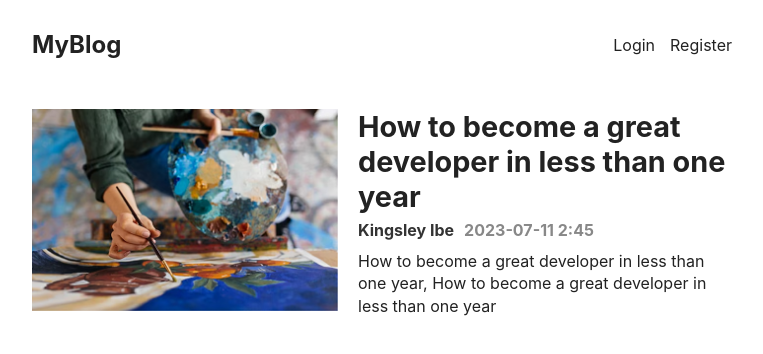
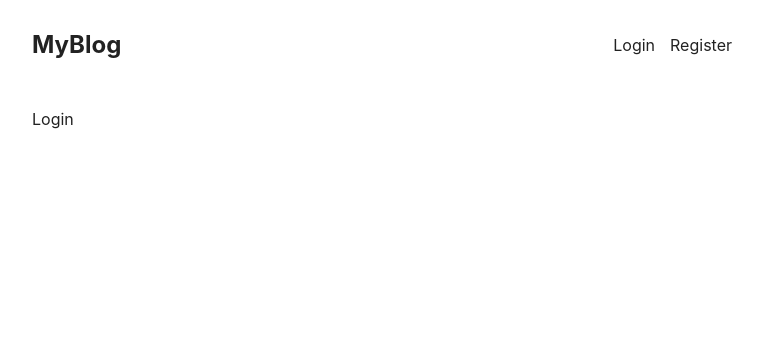
Before and after one commit to KingsleyIbe/prudlife, a React (Create React App) app in the folder client/: page /login in a window 1280 px wide. Shown: the top 354 px of the page, without its empty margins (258-1021 px from the left). Built offline with nearby package versions, Linux system fonts and the light colour scheme.

Commit message:
Implement router features

```diff
--- a/client/src/App.js
+++ b/client/src/App.js
@@ -1,30 +1,26 @@
 import './App.css';
-import image from './assets/images/card-img-7.png';
+import Post from './components/Post';
+import Header from './components/common/Header';
+import { Routes, Route } from 'react-router-dom';
 
 function App() {
   return (
-    <main>
-      <header>
-        <a href="" className="logo">MyBlog</a>
-        <nav>
-          <a href="">Login</a>
-          <a href="">Register</a>
-        </nav>
-      </header>
-      <div className="post">
-        <div className="image">
-          <img src={image} alt="blog" />
-        </div>
-        <div className="texts">
-          <h2>How to become a great developer in less than one year</h2>
-          <p className="info">
-            <a className="author">Kingsley Ibe</a>
-            <time>2023-07-11 2:45</time>
-          </p>
-          <p className="summary">How to become a great developer in less than one year, How to become a great developer in less than one year</p>
-        </div>
-      </div>
-    </main>
+    <Routes>
+      <Route index element={
+        <main>
+        <Header />
+        <Post />
+      </main>
+      } />
+
+      <Route path={'/login'} element={
+        <main>
+          <Header />
+          <div>Login</div>
+        </main>
+      } />
+
+    </Routes>
 
   );
 }
--- /dev/null
+++ b/client/src/components/Post.jsx
@@ -0,0 +1,21 @@
+import image from '../assets/images/card-img-7.png';
+
+const Post = () => {
+  return (
+    <div className="post">
+        <div className="image">
+          <img src={image} alt="blog" />
+        </div>
+        <div className="texts">
+          <h2>How to become a great developer in less than one year</h2>
+          <p className="info">
+            <a className="author">Kingsley Ibe</a>
+            <time>2023-07-11 2:45</time>
+          </p>
+          <p className="summary">How to become a great developer in less than one year, How to become a great developer in less than one year</p>
+        </div>
+      </div>
+   );
+}
+
+export default Post;
--- /dev/null
+++ b/client/src/components/common/Header.jsx
@@ -0,0 +1,15 @@
+import { Link } from 'react-router-dom';
+
+const Header = () => {
+  return (
+    <header>
+        <Link to="/" className="logo">MyBlog</Link>
+        <nav>
+          <Link to="/login">Login</Link>
+          <Link to="/register">Register</Link>
+        </nav>
+      </header>
+  );
+}
+
+export default Header;
--- a/client/src/index.js
+++ b/client/src/index.js
@@ -1,4 +1,5 @@
 import React from 'react';
+import { BrowserRouter } from 'react-router-dom';
 import ReactDOM from 'react-dom/client';
 import './index.css';
 import App from './App';
@@ -7,7 +8,9 @@ import reportWebVitals from './reportWebVitals';
 const root = ReactDOM.createRoot(document.getElementById('root'));
 root.render(
   <React.StrictMode>
-    <App />
+    <BrowserRouter >
+      <App />
+    </BrowserRouter>
   </React.StrictMode>
 );
 
```
